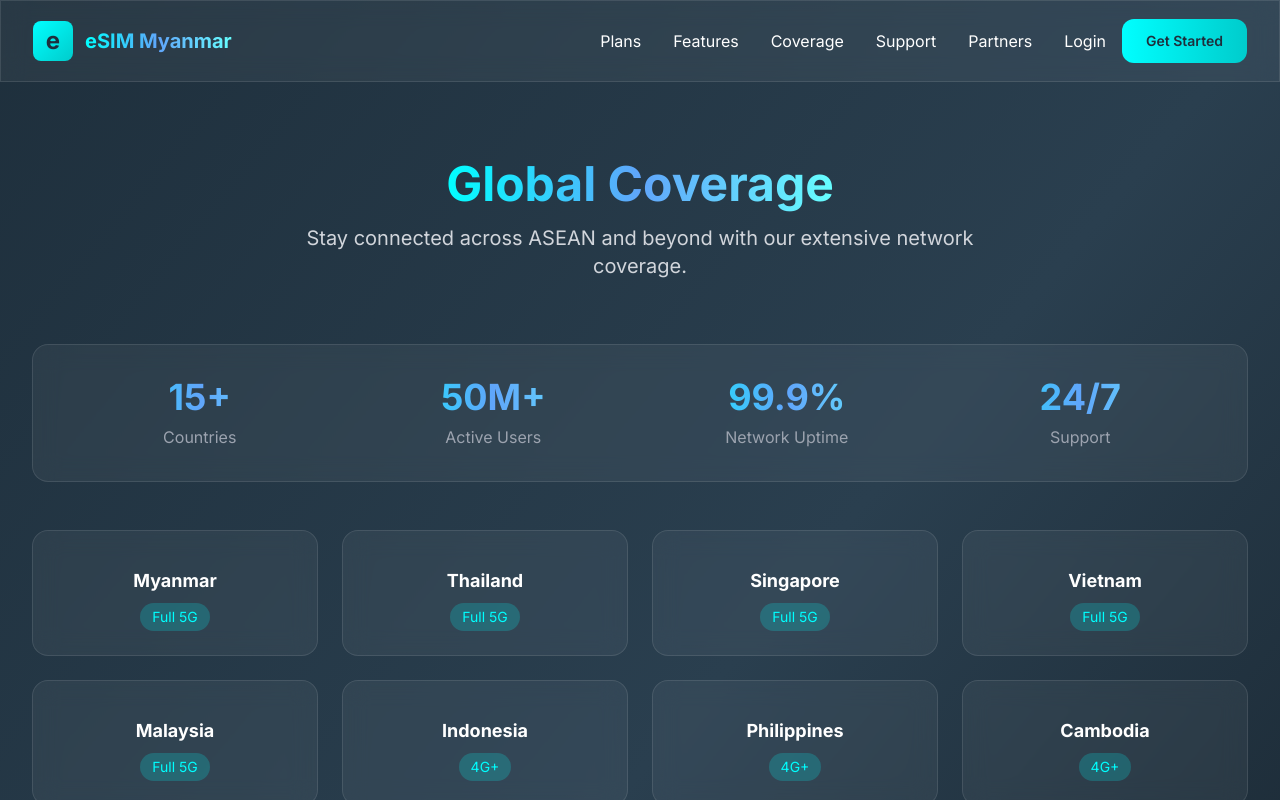
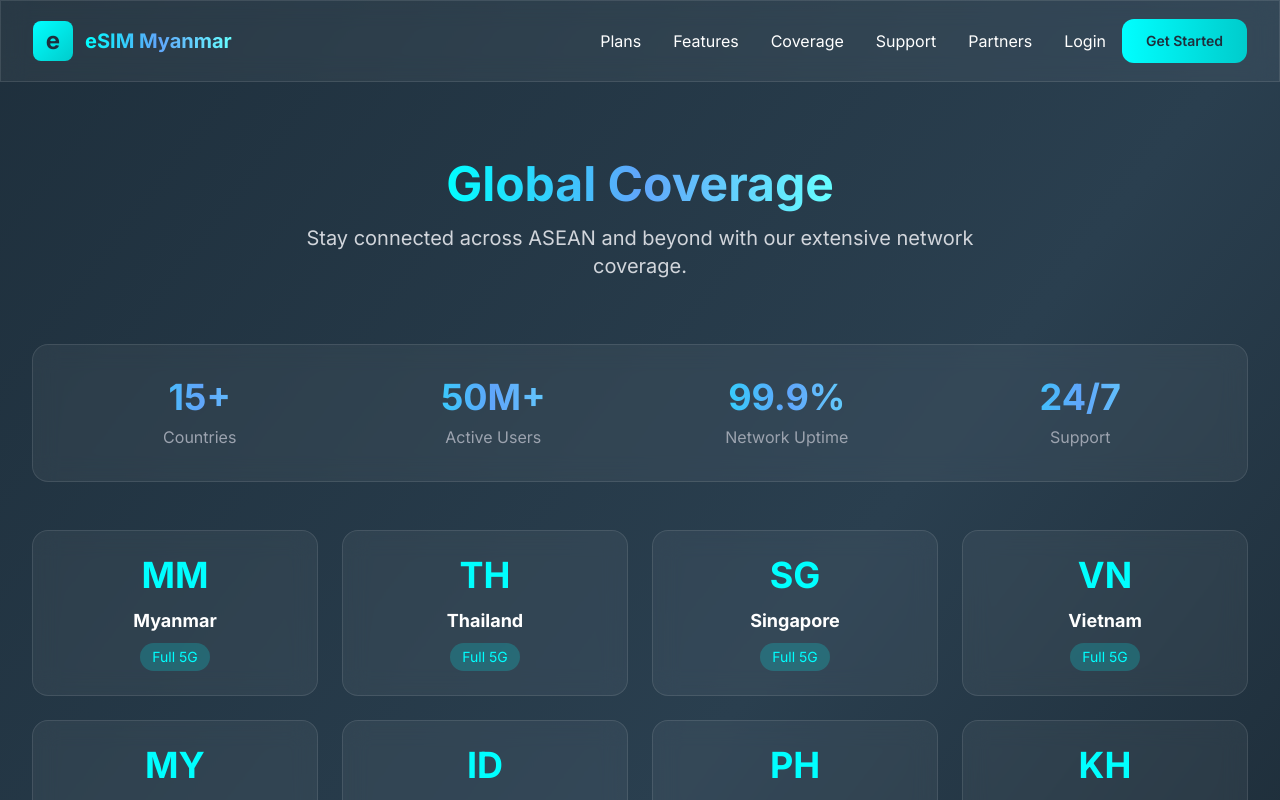
Before and after one commit to nexorasim/emergent, a React (Create React App) app in the folder frontend/: page /coverage in a window 1280 px wide. Shown: the top 800 px of the page. Built offline with nearby package versions, Linux system fonts and the light colour scheme.

Commit message:
auto-commit for ab9db1ce-754e-4b1b-8dce-423fbfd2f7d2

```diff
--- a/frontend/src/pages/Coverage.js
+++ b/frontend/src/pages/Coverage.js
@@ -64,7 +64,7 @@ const CoveragePage = () => {
               viewport={{ once: true }}
               className="glass-card text-center card-hover"
             >
-              <div className="text-5xl mb-3">{country.icon}</div>
+              <div className="text-4xl font-bold text-primary mb-3">{country.code}</div>
               <h3 className="text-lg font-bold text-white mb-2">{country.name}</h3>
               <span className="inline-block px-3 py-1 bg-primary/20 text-primary rounded-full text-sm">
                 {country.status}
```
